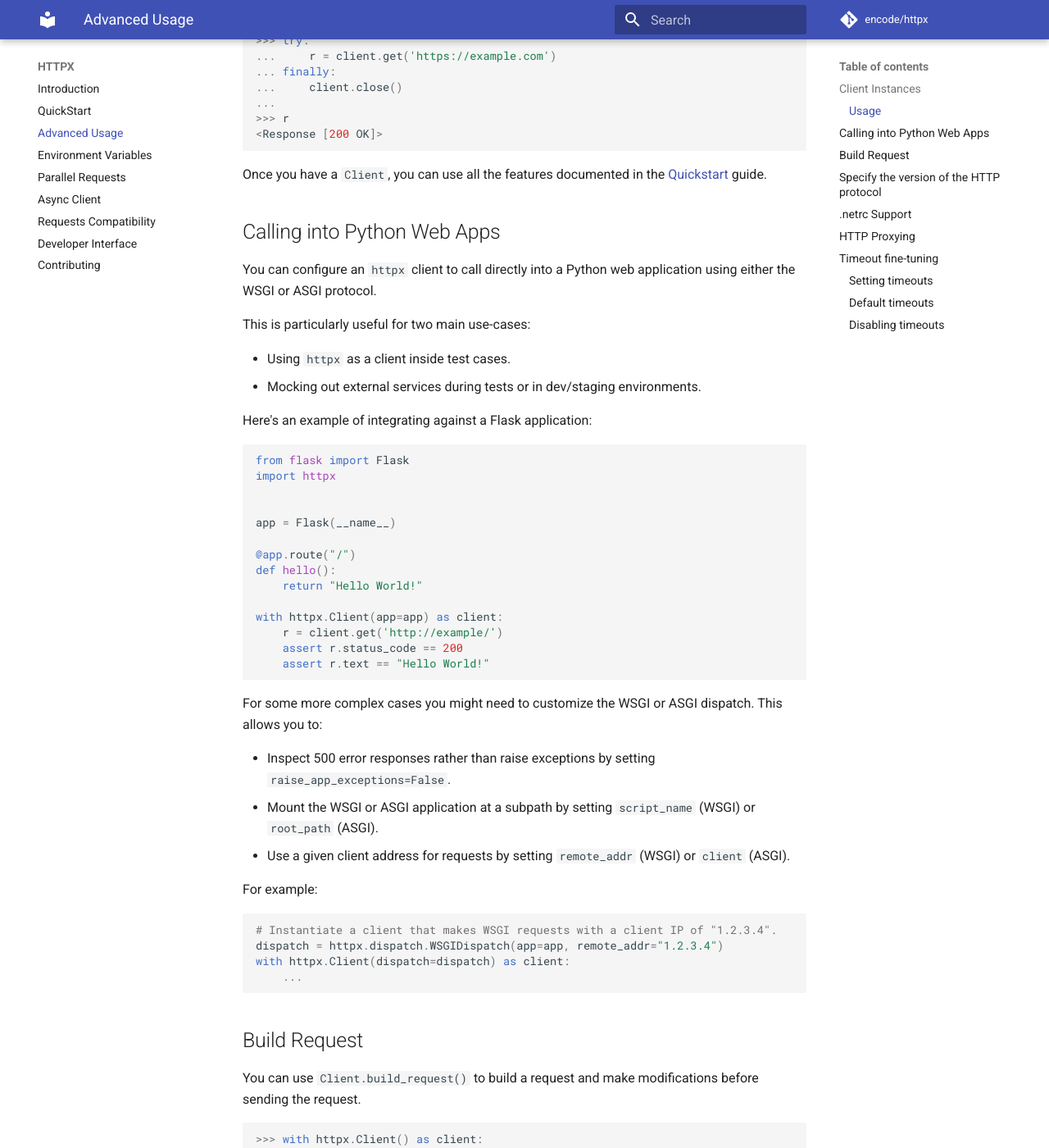
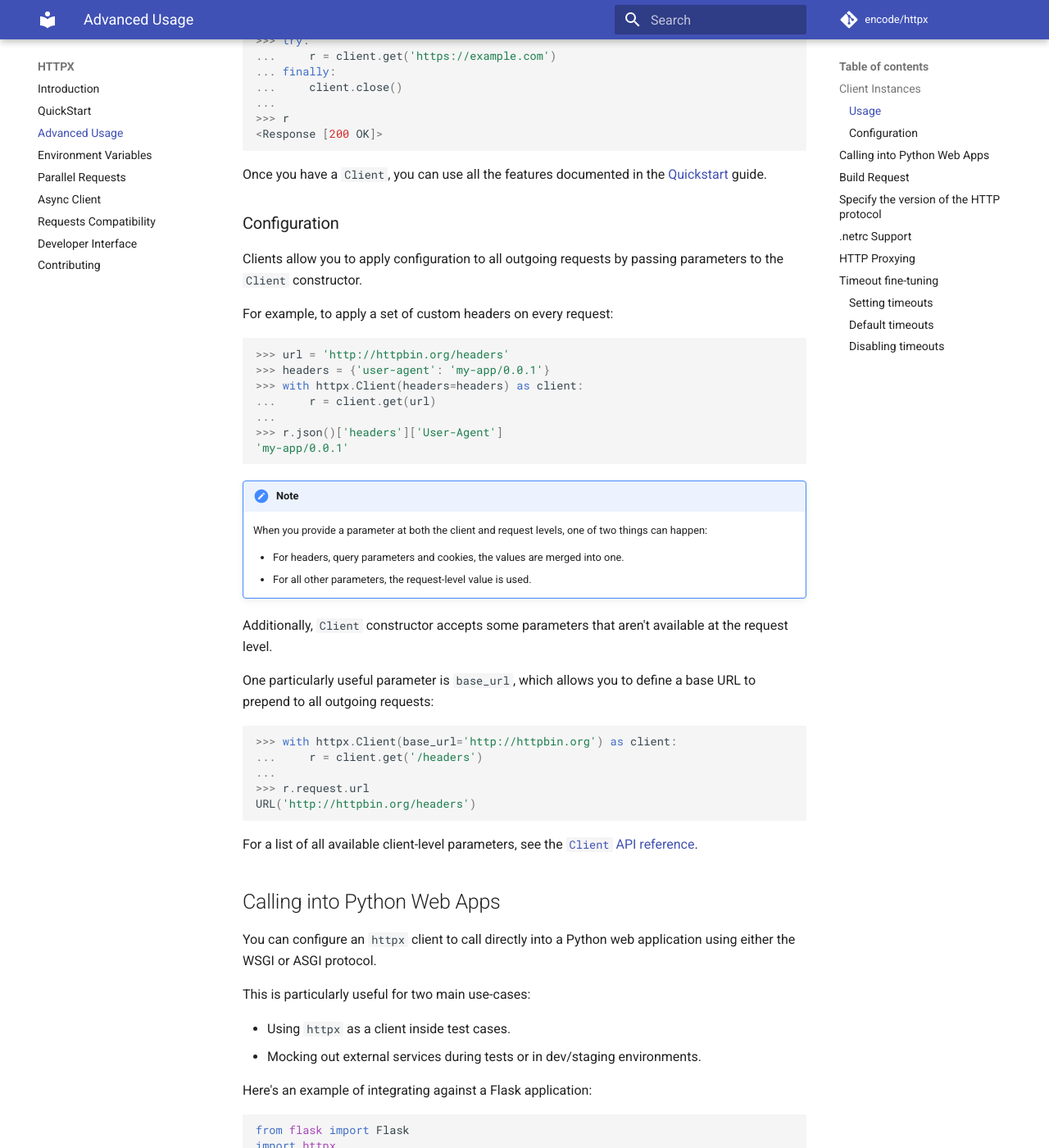
Before and after one commit to CarolinaBentrescas/httpx2, an MkDocs documentation site: the page built from docs/advanced.md, in a window 1280 px wide and 1400 px high, scrolled down 694 px. Shown: the whole window at 82% size. Built offline with MkDocs 1.6.1 and Material for MkDocs 9.7.7, drawn with Linux system fonts in a browser that asks for light colours; comment, search, counter and statistics services are not loaded.

Commit message:
Document client-level configuration (#488)
* Document client-level configuration

* Fix typo

````diff
--- a/docs/advanced.md
+++ b/docs/advanced.md
@@ -35,6 +35,42 @@ Alternatively, you can explicitly close the connection pool without block-usage
 ```
 
 Once you have a `Client`, you can use all the features documented in the [Quickstart](/quickstart) guide.
+
+### Configuration
+
+Clients allow you to apply configuration to all outgoing requests by passing parameters to the `Client` constructor.
+
+For example, to apply a set of custom headers on every request:
+
+```python
+>>> url = 'http://httpbin.org/headers'
+>>> headers = {'user-agent': 'my-app/0.0.1'}
+>>> with httpx.Client(headers=headers) as client:
+...     r = client.get(url)
+...
+>>> r.json()['headers']['User-Agent']
+'my-app/0.0.1'
+```
+
+!!! note
+    When you provide a parameter at both the client and request levels, one of two things can happen:
+
+    - For headers, query parameters and cookies, the values are merged into one.
+    - For all other parameters, the request-level value is used.
+
+Additionally, `Client` constructor accepts some parameters that aren't available at the request level.
+
+One particularly useful parameter is `base_url`, which allows you to define a base URL to prepend to all outgoing requests:
+
+```python
+>>> with httpx.Client(base_url='http://httpbin.org') as client:
+...     r = client.get('/headers')
+...
+>>> r.request.url
+URL('http://httpbin.org/headers')
+```
+
+For a list of all available client-level parameters, see the [`Client` API reference](/api/#client).
 
 ## Calling into Python Web Apps
 
````
